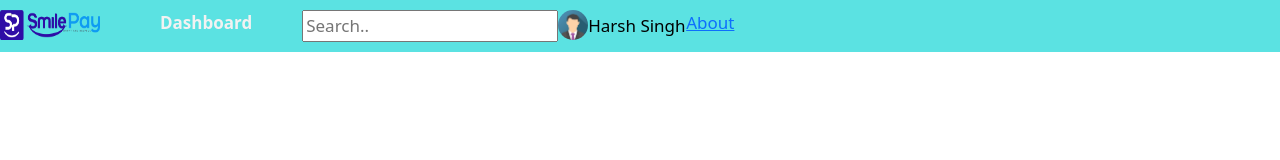
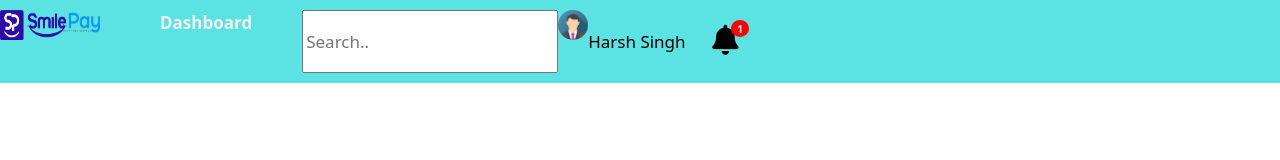
Before and after one commit to harsh-jman/html-css-assignment, a plain HTML site: page index.html in a window 1280 px wide. Drawn offline with nearby package versions, Linux system fonts and the light colour scheme.

Commit message:
normal moved forward

```diff
--- a/index.html
+++ b/index.html
@@ -5,17 +5,25 @@
     <title>Design</title>
 </head>
 <link rel="stylesheet" href="style.css" type="text/css">
+<link rel="stylesheet" href="https://cdnjs.cloudflare.com/ajax/libs/font-awesome/6.0.0/css/all.min.css">
 <link href="https://cdn.jsdelivr.net/npm/bootstrap@5.2.3/dist/css/bootstrap.min.css" rel="stylesheet" integrity="sha384-rbsA2VBKQhggwzxH7pPCaAqO46MgnOM80zW1RWuH61DGLwZJEdK2Kadq2F9CUG65" crossorigin="anonymous">
 <body>
 <script src="https://cdn.jsdelivr.net/npm/bootstrap@5.2.3/dist/js/bootstrap.bundle.min.js" integrity="sha384-kenU1KFdBIe4zVF0s0G1M5b4hcpxyD9F7jL+jjXkk+Q2h455rYXK/7HAuoJl+0I4" crossorigin="anonymous"></script>
 <div class="nav">
 
-        <a><img src="image/logo.png" height="30" width="100" style="margin-right: 10px;"><a>
+        <img src="image/logo.png" height="30" width="100" style="margin-right: 10px;">
         <a style="margin-right: 50px; margin-left: 50px;"><b>Dashboard</a></b>
         <input type="text" margin-right: 50px; placeholder="Search..">
         <img src="image/img_avatar.png" alt="Avatar" height="30" width="30" style="border-radius: 50%;">
-        <select name="cars" id="cars"><option value="Harsh Singh" selected>Harsh Singh</option></select>
-        <a href="#about">About</a>
+        <select class="custom-dropdown"><option value="Harsh Singh" selected>Harsh Singh</option></select>
+        <div class="bell">
+        <li class="notification">
+            <i class="fa-solid fa-bell"></i>
+            <span class="badge">1</span>
+          </li>
+        </div>
       </div>
+
+      <script src="https://kit.fontawesome.com/a076d05399.js"></script>
 </body>
 </html>
--- a/style.css
+++ b/style.css
@@ -1,4 +1,3 @@
-
 /* Style the links inside the navigation bar */
 .nav {
   background-color: #5be2e2;
@@ -10,6 +9,39 @@
   font-size: 17px;
   width: 100%;
 }
+
+.custom-dropdown {
+  border: none;
+  background-color: transparent;
+}
+.notification {
+  background-color:transparent;
+  color: white;
+  text-decoration: none;
+  padding: 15px 26px;
+  position: relative;
+  display: inline-block;
+  /* border-radius: 2px; */
+}
+
+
+
+.notification .badge {
+  position:absolute;
+  font-size: 10px;
+  top: 10px;
+  right: 15px;
+  /* padding: 5px 10px; */
+  border-radius: 50%;
+  background: red;
+  color: white;
+}
+
+.notification .fa-bell {
+  font-size: 30px; /* Adjust the font size as needed */
+  color: black; /* You can change the color if desired */
+}
+
 select {
   background: transparent; /* Transparent background */
   border: none; /* No border */
@@ -21,7 +53,6 @@
 select::-ms-expand {
   display: block; /* Show the drop-down arrow in Internet Explorer */
 }
-
 
 .mar {
   display: inline-block;
```
Also changed, not shown: bootstrap.html (+2 -2 lines). Lines whose indentation alone changed are shown as unchanged.
